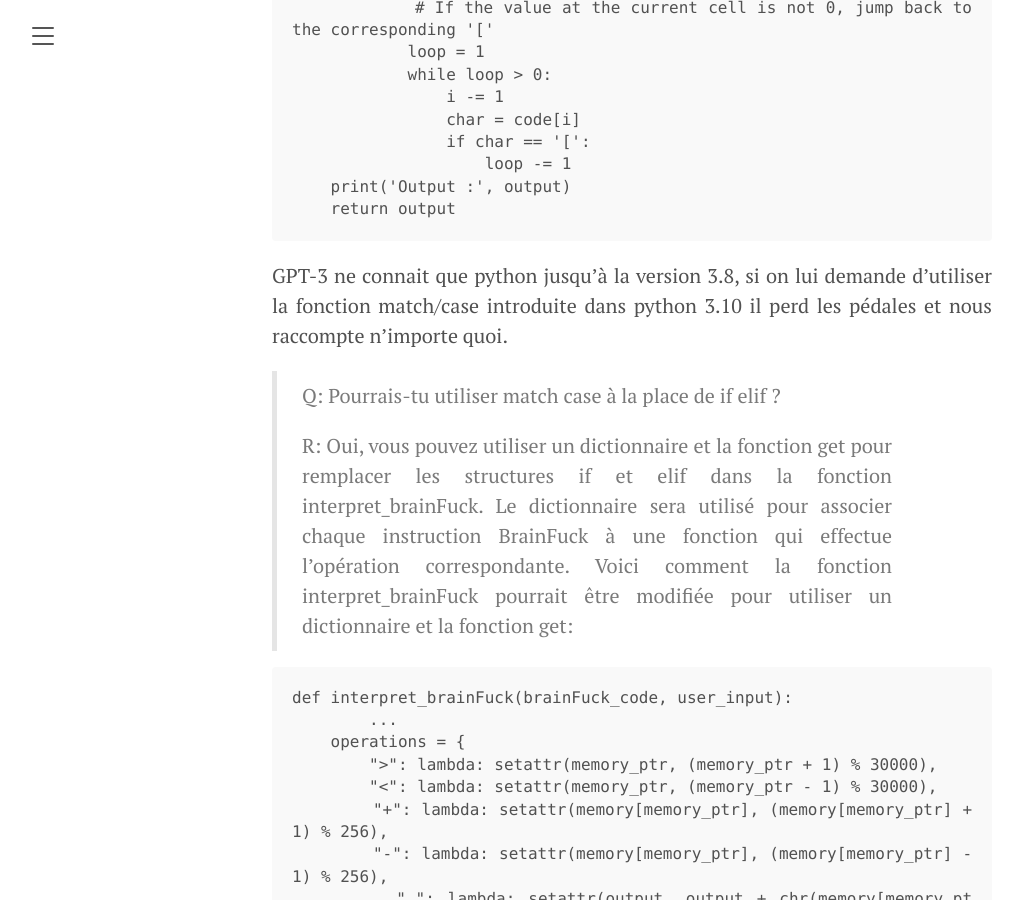
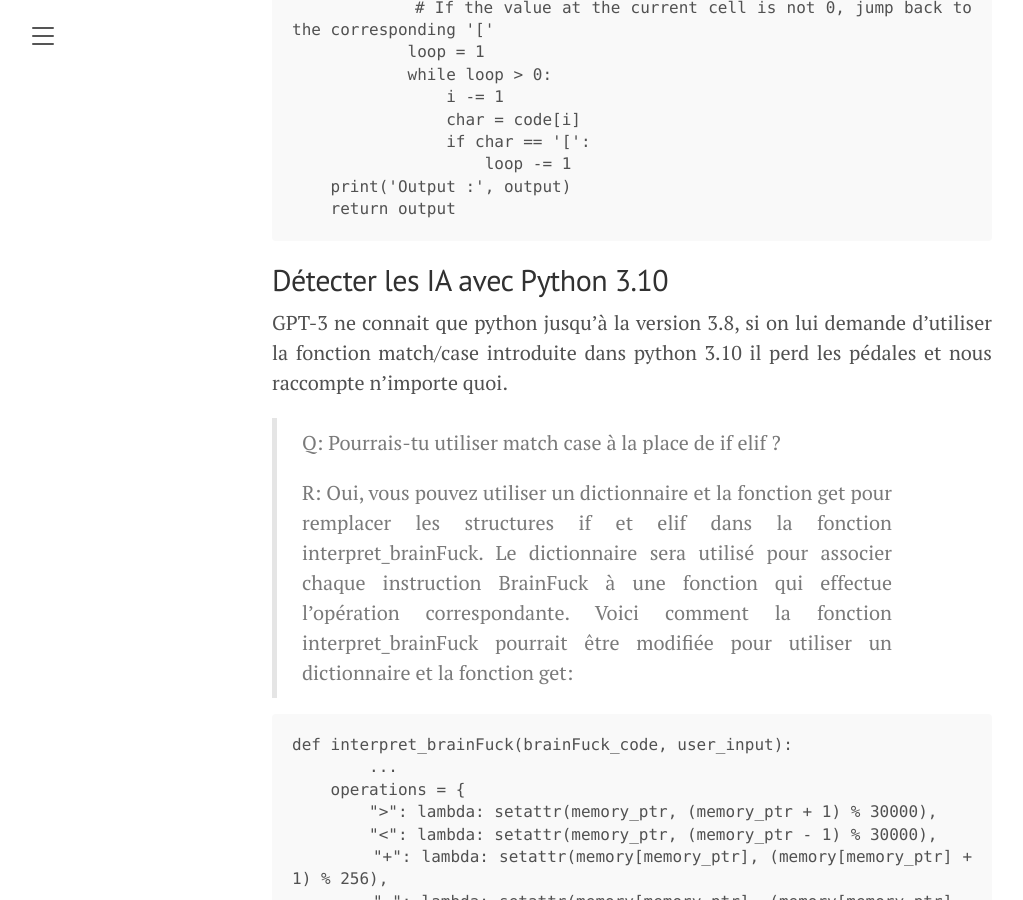
Before and after one commit to berettavexee/berettavexee.github.io, a Jekyll site: the page built from _posts/2022-12-21-BrainFuckGPT-3.md, in a window 1280 px wide and 900 px high, scrolled down 10526 px. Shown: the whole window, without its empty margins (8-1031 px from the left). Built offline with Jekyll 4.4.1, drawn with Linux system fonts in a browser that asks for light colours.

Commit message:
modif mineur

```diff
--- a/_posts/2022-12-21-BrainFuckGPT-3.md
+++ b/_posts/2022-12-21-BrainFuckGPT-3.md
@@ -233,7 +233,6 @@ C'est là que les choses deviennent intéressantes. Le commentaire introductif e
 	        elif instruction == ".":
 
 
-
 Au final, j'ai obtenu un code qui fonctionne, mais qui ne passe que 6 tests sur 15. Ce qui n'est pas trop mal si l'on considère que je n'ai écrit aucune ligne de code moi-même. J'ai refait l'exercice en anglais. Cette fois-ci GPT-3 s'en sort beaucoup mieux. Le temps de traitement était plus court, ce qui a permis de réduire les problèmes de troncature des réponses (probablement dus à un délai d'expiration) et il a mieux intégré les remarques. Le code suivant a obtenu un score de 8 sur 15 lors du test initial.
 
 	def solution(code, user_input):
@@ -296,6 +295,8 @@ Au final, j'ai obtenu un code qui fonctionne, mais qui ne passe que 6 tests sur
 	    print('Output :', output)
 	    return output
 
+## Détecter les IA avec Python 3.10
+
 GPT-3 ne connait que python jusqu'à la version 3.8, si on lui demande d'utiliser la fonction match/case introduite dans python 3.10 il perd les pédales et nous raccompte n'importe quoi.
 
 > Q: Pourrais-tu utiliser match case à la place de if elif ?
```
Also changed, not shown: other parts of _posts/2022-12-21-BrainFuckGPT-3.md (+2 -0 lines).
